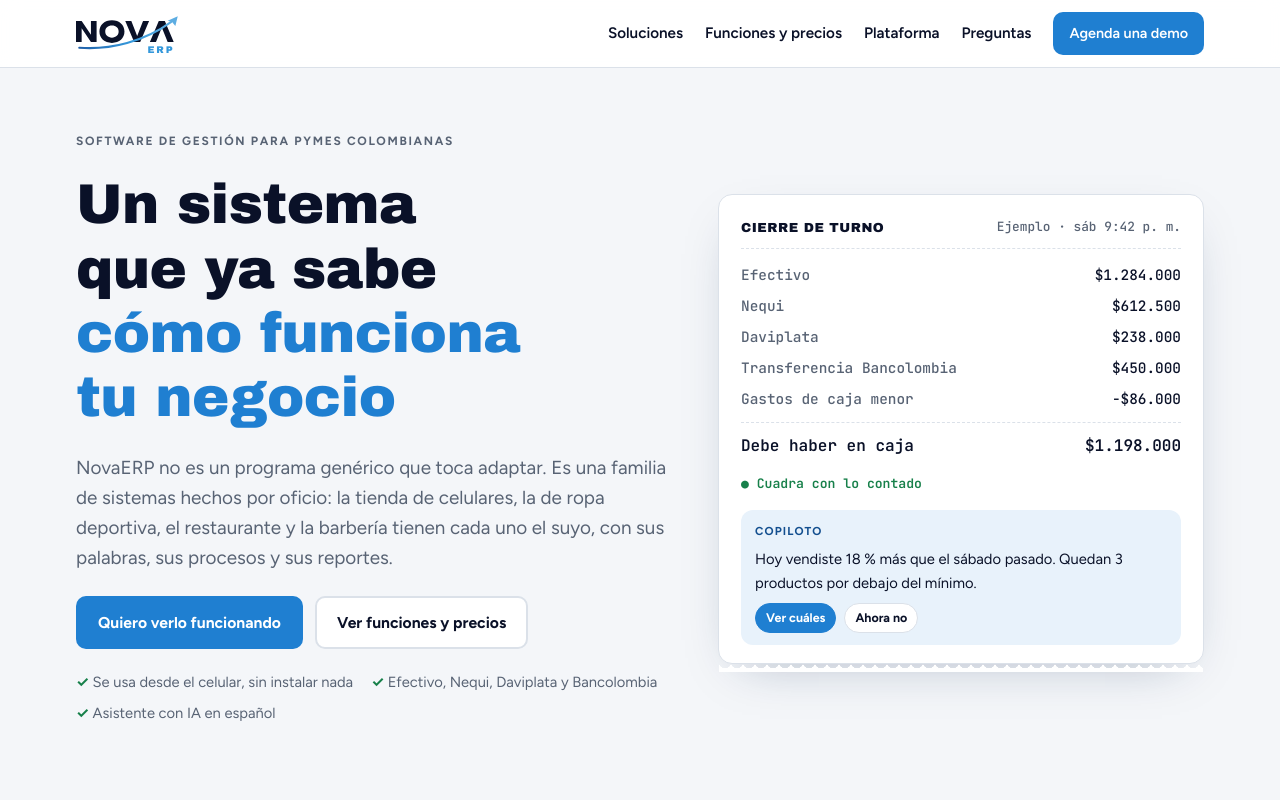
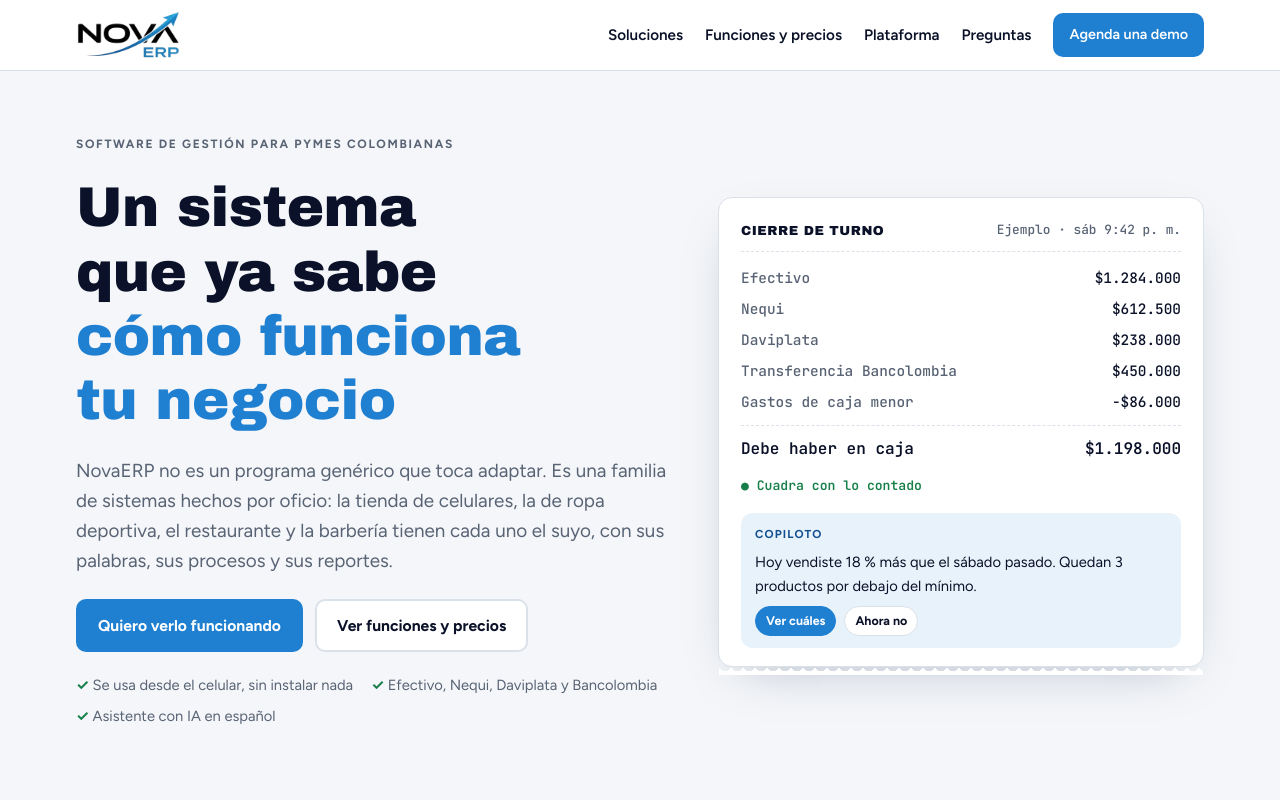
Before and after one commit to danielnoventa98/novaerp-web, a plain HTML site: page index.html in a window 1280 px wide. Shown: the top 800 px of the page. Drawn offline with Linux system fonts and the light colour scheme; a web font is replaced by a local one.

Commit message:
Logo original (recortado del diseño oficial) en lugar de la versión redibujada; favicon e ícono NE del diseño
Co-Authored-By: Claude Opus 5.5 <noreply@anthropic.com>

```diff
--- a/index.html
+++ b/index.html
@@ -8,7 +8,8 @@
 <meta property="og:image" content="marca/icono-512.png">
 <style>html,body{margin:0}img{max-width:100%}[hidden]{display:none!important}</style>
 <title>NovaERP</title>
-<link rel="icon" type="image/svg+xml" href="marca/favicon-novaerp.svg">
+<link rel="icon" type="image/png" sizes="64x64" href="marca/favicon-64.png">
+<link rel="icon" type="image/png" sizes="32x32" href="marca/favicon-32.png">
 <link rel="apple-touch-icon" href="marca/apple-touch-icon.png">
 <meta name="theme-color" content="#0A1128">
 <meta name="claude:viewport-fit-sides" content="cover">
@@ -83,7 +84,12 @@ body::before { content: ""; position: fixed; inset: 0 0 auto; height: env(safe-a
 .top { position: sticky; top: env(safe-area-inset-top, 0px); z-index: 9; background: color-mix(in srgb, var(--surface) 92%, transparent); backdrop-filter: blur(10px); border-bottom: 1px solid var(--line); }
 .top .wrap { display: flex; align-items: center; justify-content: space-between; gap: 16px; padding-block: 12px; }
 .brand { display: flex; align-items: center; gap: 10px; text-decoration: none; color: var(--ink); }
-.brand svg { height: 42px; width: auto; }
+.brand img { height: 46px; width: auto; display: block; }
+/* Logo original (marca/): versión con letras negras o blancas según el tema. */
+.logo-oscuro { display: none !important; }
+@media (prefers-color-scheme: dark) { :root:not([data-theme="light"]) .logo-claro { display: none !important; } :root:not([data-theme="light"]) .logo-oscuro { display: block !important; } }
+:root[data-theme="dark"] .logo-claro { display: none !important; }
+:root[data-theme="dark"] .logo-oscuro { display: block !important; }
 .nav { display: flex; gap: 22px; align-items: center; }
 .nav a { color: var(--ink); text-decoration: none; font-weight: 600; font-size: .95rem; }
 .nav a:hover { color: var(--nova); }
@@ -259,22 +265,8 @@ footer .wrap { display: flex; flex-wrap: wrap; justify-content: space-between; g
 <header class="top">
   <div class="wrap">
     <a class="brand" href="#inicio" aria-label="NovaERP, inicio">
-      <svg viewBox="0 0 262 104" aria-hidden="true">
-        <defs>
-          <linearGradient id="nova-fl" x1="0" y1="0" x2="1" y2="0">
-            <stop offset="0" stop-color="#1F5FA8"/><stop offset="0.55" stop-color="#3498DB"/><stop offset="1" stop-color="#5DADE2"/>
-          </linearGradient>
-        </defs>
-        <g fill="currentColor">
-          <path d="M0 72V20h14l23 34V20h14v52H37L14 38v34z"/>
-          <path fill-rule="evenodd" d="M89 18c18.5 0 31 11.6 31 28s-12.5 28-31 28-31-11.6-31-28 12.5-28 31-28zm0 13c-10.2 0-16.6 6.2-16.6 15s6.4 15 16.6 15 16.6-6.2 16.6-15-6.4-15-16.6-15z"/>
-          <path d="M122 20h15l14.5 37L166 20h15l-22 52h-15z"/>
-          <path d="M183 72l22-52h15l22 52h-15l-14.5-36L198 72z"/>
-        </g>
-        <path d="M8 86C86 92 170 70 236 22" fill="none" stroke="url(#nova-fl)" stroke-width="5" stroke-linecap="round"/>
-        <path d="M252 8l-6 24-8-10-11-3z" fill="#5DADE2"/>
-        <text x="244" y="100" text-anchor="end" font-family="Montserrat, Manrope, &apos;Arial Black&apos;, Arial, sans-serif" font-weight="700" font-size="24" letter-spacing="4.5" fill="#3498DB">ERP</text>
-      </svg>
+      <img class="logo-claro" src="marca/logo-novaerp-120.png" alt="NovaERP" width="268" height="120">
+      <img class="logo-oscuro" src="marca/logo-novaerp-blanco-120.png" alt="NovaERP" width="268" height="120">
     </a>
     <nav class="nav" aria-label="Principal">
       <a href="#oficios">Soluciones</a>
```
Also changed, not shown: terminos.html (+5 -3 lines), marca/apple-touch-icon.png, marca/favicon-32.png (added), marca/favicon-64.png (added), marca/favicon-ne.png (added), marca/favicon-novaerp.svg (deleted), marca/icono-512.png, marca/icono-novaerp-oscuro.svg (deleted), marca/icono-novaerp.svg (deleted), marca/icono-social.png (added), marca/logo-novaerp-120.png (added), marca/logo-novaerp-blanco-120.png (added), marca/logo-novaerp-blanco.png (added), marca/logo-novaerp-claro.svg (deleted), 4 more files.
